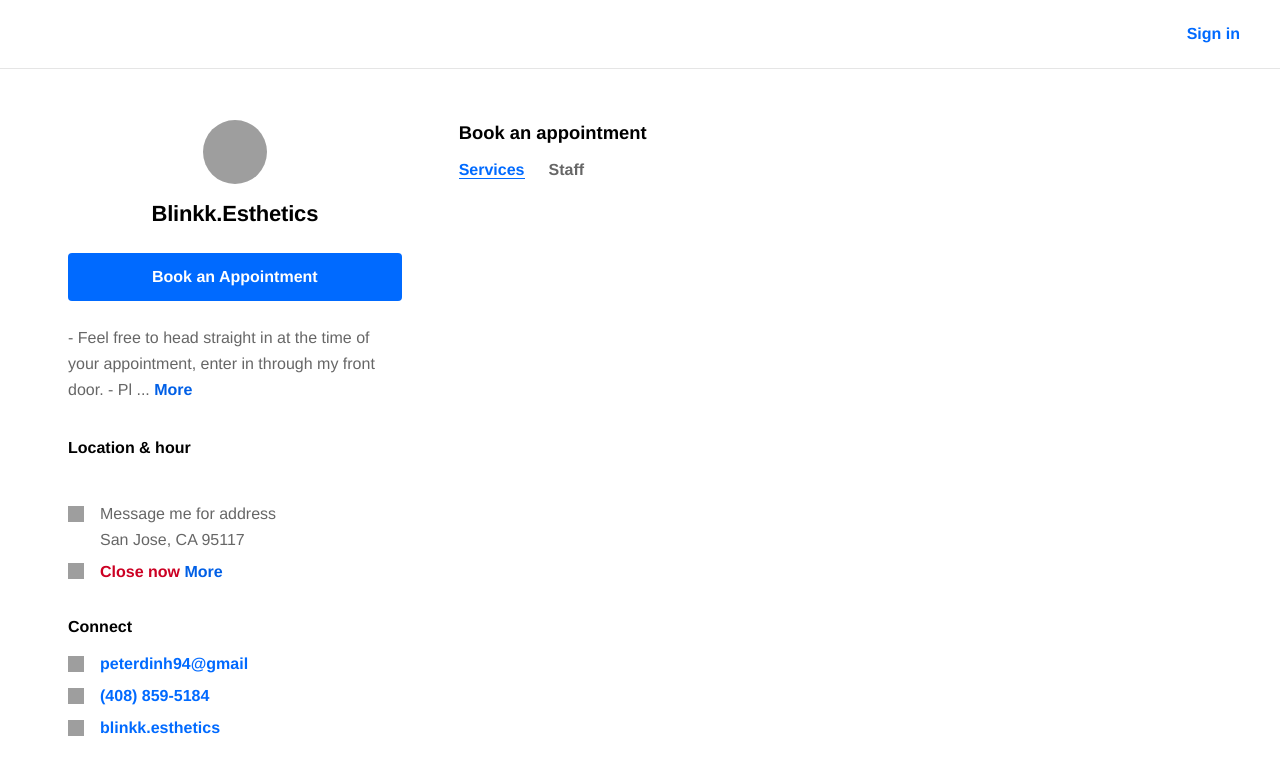
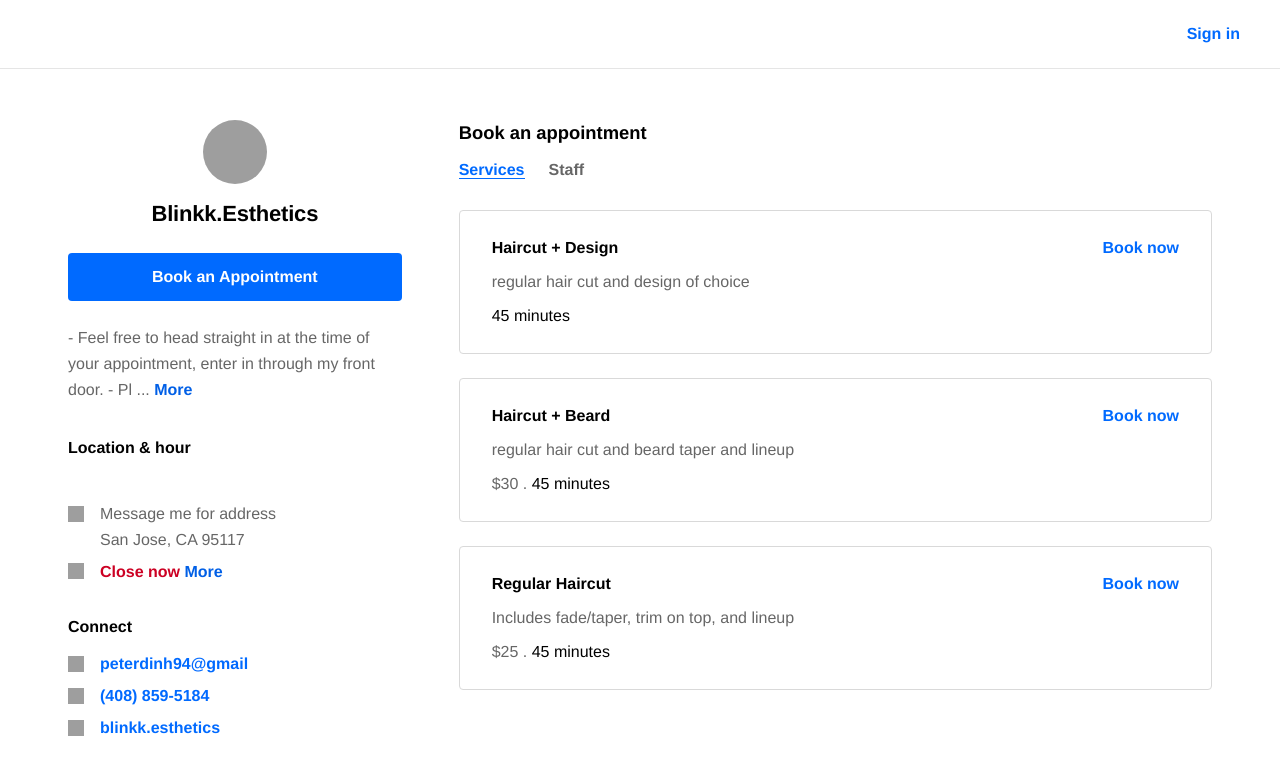
Before and after one commit to itspeterdinh/appointment-booking-application, a React (Create React App) app: page / in a window 1280 px wide. Shown: the top 774 px of the page. Built offline with nearby package versions, Linux system fonts and the light colour scheme; grey boxes are pictures that could not be loaded; the HTML template or start-up script is replaced by a standard one.

Commit message:
updateeeee

```diff
--- a/src/Components/LocationMap.jsx
+++ b/src/Components/LocationMap.jsx
@@ -81,16 +81,28 @@ const isOpen = (current) => {
   }
 };
 
+const classNames = (...classes) => {
+  return classes.filter(Boolean).join(' ');
+};
+
 const openHours = (el, index, current) => {
   return (
     <div className="m-bottom--8" key={index}>
       <dt
-        className={index === current.getDay() ? 'font--bold color--green' : ' '}
+        className={classNames(
+          index === current.getDay() && isOpen(current)[0] && 'color--green',
+          index === current.getDay() && !isOpen(current)[0] && 'color--red',
+          'font--bold'
+        )}
       >
         {el[0]}
       </dt>
       <dd
-        className={index === current.getDay() ? 'font--bold color--green' : ' '}
+        className={classNames(
+          index === current.getDay() && isOpen(current)[0] && 'color--green',
+          index === current.getDay() && !isOpen(current)[0] && 'color--red',
+          'font--bold'
+        )}
       >
         {el.length === 2 ? el[1] : el[1] + ' AM - ' + el[2] + ' PM'}
       </dd>
--- a/src/Components/Main.jsx
+++ b/src/Components/Main.jsx
@@ -20,7 +20,7 @@ function Main() {
       <h4 className="font--bold m-bottom--16">Book an appointment</h4>
       <ul className="item-filter m-bottom--32">
         {arr.map((el) => (
-          <li className="font--bold">
+          <li className="font--bold" key={el.name + el.id}>
             <a
               className={'tab ' + (el.isActive && 'tab--active')}
               onClick={() => handleItems(el.id)}
@@ -30,23 +30,89 @@ function Main() {
           </li>
         ))}
       </ul>
+      <section
+        className={
+          arr[0].isActive ? 'tab-content--active' : 'tab-content--inactive'
+        }
+      >
+        {services.map((dat) => {
+          return serviceCard(dat);
+        })}
+      </section>
+      <section
+        className={
+          arr[1].isActive ? 'tab-content--active' : 'tab-content--inactive'
+        }
+      >
+        {staffs.map((dat) => {
+          return staffCard(dat);
+        })}
+      </section>
     </>
   );
 }
 
+const serviceCard = (data) => {
+  return (
+    <a
+      className="card card--interactive service w-background-light"
+      key={data.id}
+    >
+      <div className="row">
+        <div className="col col-12 col-md-10">
+          <h5 className="font--bold m-bottom--8">{data.name}</h5>
+          <p className="m-bottom--8">{data.description}</p>
+          <p className="color--full-black m-bottom--8--xs-only">
+            {data.price && <span>{'$' + data.price + ' . '}</span>}
+            {data.time + ' minutes'}
+          </p>
+        </div>
+        <h5 className="col col-12 col-md-2 font--bold link--browser item__book-now">
+          <span>Book now</span>
+        </h5>
+      </div>
+    </a>
+  );
+};
+
+const staffCard = (data) => {
+  return (
+    <a className="card card--interactive w-background-light" key={data.id}>
+      <div className="row">
+        <div className="col col-12 col-md-10 staff-info">
+          <div className="item-image-holder m-bottom--16--xs-only">
+            <div className="item-image item-image--null">
+              <p className="font--bold">{data.name[0]}</p>
+            </div>
+          </div>
+          <div>
+            <h5 className="font--bold m-bottom--m">{data.name}</h5>
+          </div>
+        </div>
+        <h5 className="col col-12 col-md-2 font--bold link--browser item__book-now">
+          <span>Book now</span>
+        </h5>
+      </div>
+    </a>
+  );
+};
+
 const services = [
   {
+    id: 'A1',
     name: 'Haircut + Design',
     description: 'regular hair cut and design of choice',
     time: 45,
   },
   {
+    id: 'A2',
     name: 'Haircut + Beard',
     description: 'regular hair cut and beard taper and lineup',
     price: 30,
     time: 45,
   },
   {
+    id: 'A3',
     name: 'Regular Haircut',
     description: 'Includes fade/taper, trim on top, and lineup',
     price: 25,
@@ -54,6 +120,9 @@ const services = [
   },
 ];
 
-const staffs = ['Rosie Uyen Kieu'];
+const staffs = [
+  { id: 100, name: 'Rosie Uyen Kieu' },
+  { id: 101, name: 'Vuberry Hoai Vu' },
+];
 
 export default Main;
```
